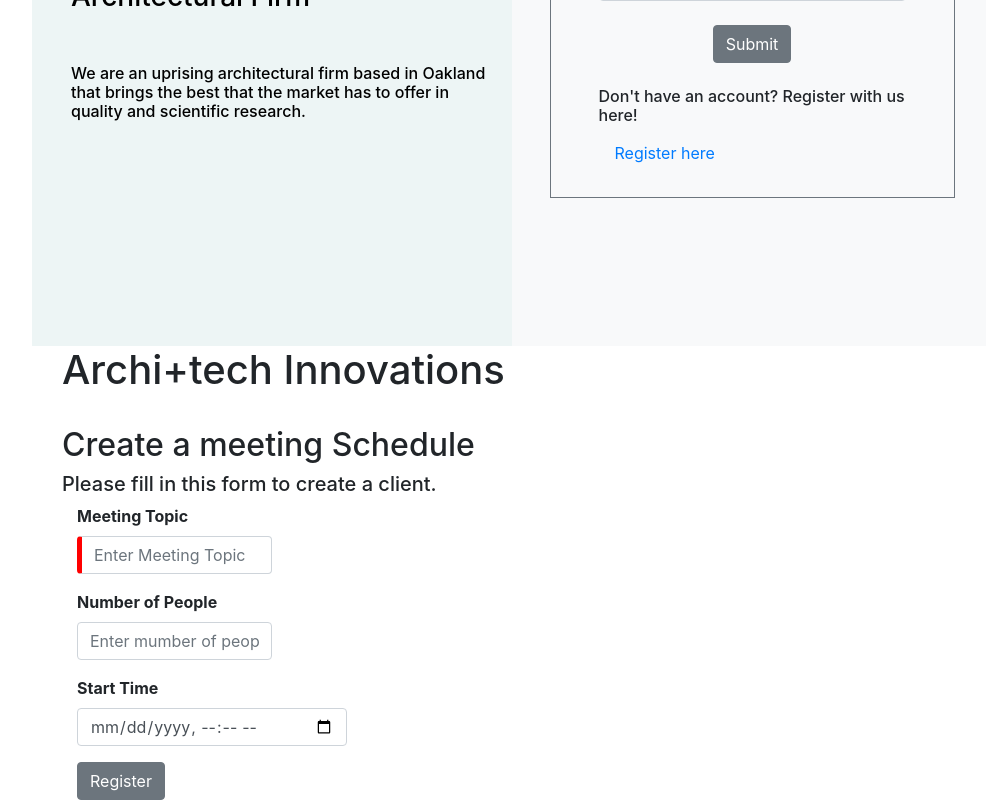
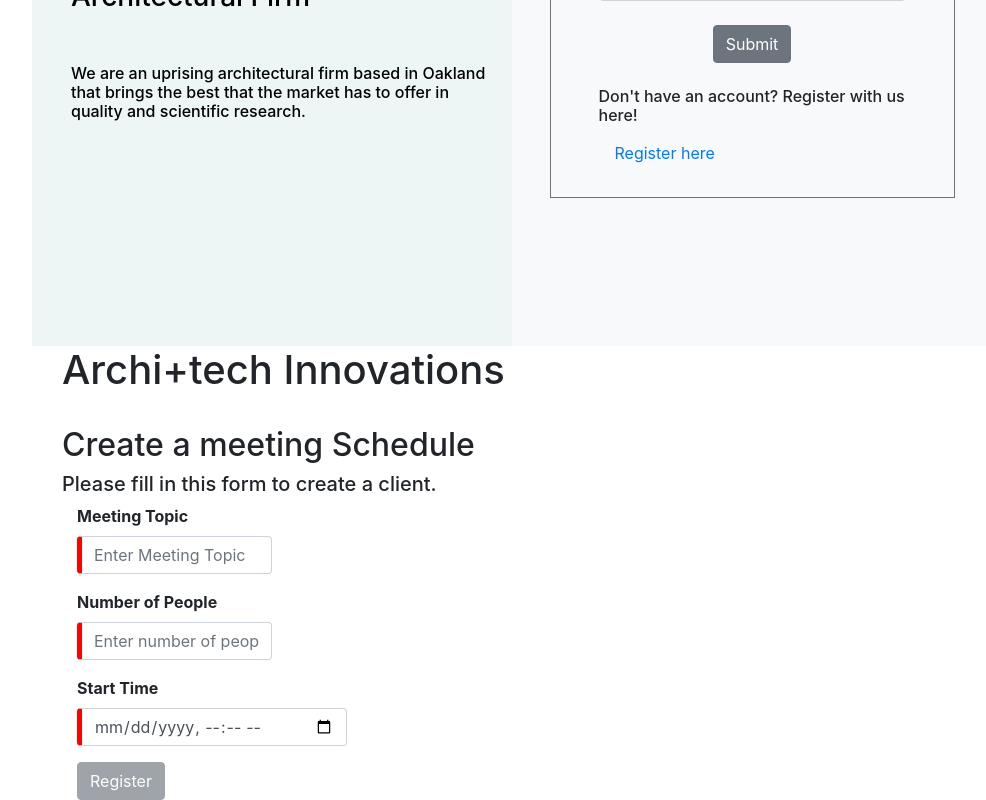
Before and after one commit to Quetellen/Assignment-Anna-Architect, an Angular app: page /client-meeting in a window 1280 px wide. Shown: the part 422-1222 px from the top of the page, without its empty margins (128-1114 px from the left). Built offline with nearby package versions, Linux system fonts and the light colour scheme.

Commit message:
client meeting validation form

```diff
--- a/src/app/client-meeting/client-meeting.component.html
+++ b/src/app/client-meeting/client-meeting.component.html
@@ -10,14 +10,17 @@
     </div>
     <div class="mb-3 col-sm-3">
         <label for="npeople" class="form-label"><strong>Number of People</strong></label>
-        <input type="npeople" class="form-control" id="npeople" placeholder="Enter mumber of people">
+        <input  pattern="[0-9 ]*" type="npeople" ngModel required #npeople="ngModel" class="form-control" name="npeople" placeholder="Enter number of people">
+        <span *ngIf="npeople.invalid && npeople.touched" class="error">Number of people is required</span>
     </div>
+    <!-- DATE  -->
     <div class="mb-3 col-sm-4">
-        <label for="npeople" class="form-label"><strong>Start Time</strong></label>
-        <input type="datetime-local" class="form-control" id="meetingTime" name="meeting-time">
+        <label for="date" class="form-label"><strong>Start Time</strong></label>
+        <input type="datetime-local" ngModel required #date="ngModel" class="form-control" name="date">
+        <span *ngIf="date.invalid && date.touched" class="error">Date and time is required</span>
     </div>
     <div class="col-auto">
-        <button type="submit" class="btn btn-secondary">Register</button>
+        <button [disabled]="userForm.invalid" type="submit" class="btn btn-secondary">Register</button>
     </div>
     </form>
 </div>
```
